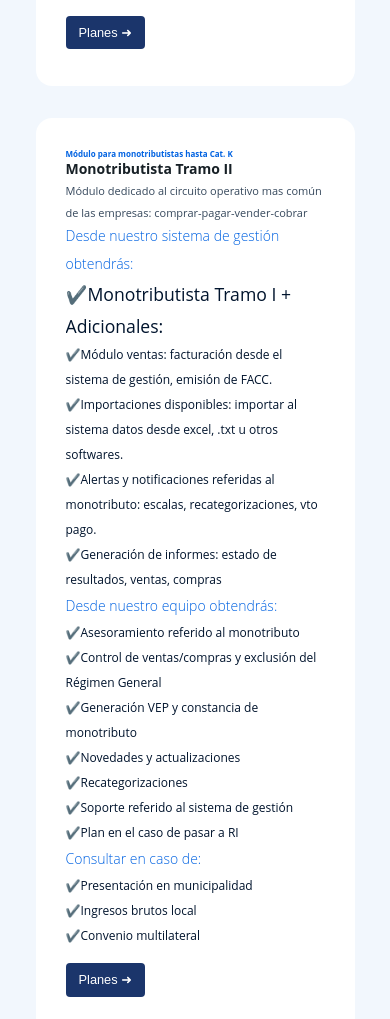
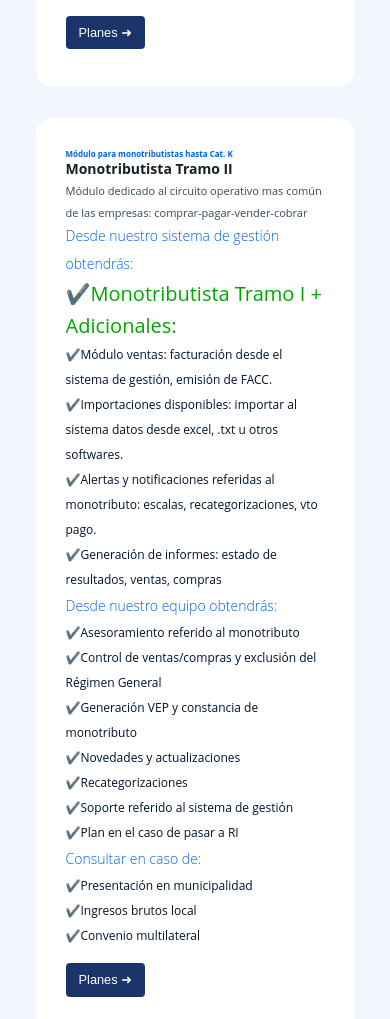
Before and after one commit to Alanoterohs/Alanoterohs.github.io, a plain HTML site: page index.html in a window 390 px wide. Shown: the part 1362-2381 px from the top of the page. Drawn offline with Linux system fonts and the light colour scheme.

Commit message:
Update styles.css

```diff
--- a/styles.css
+++ b/styles.css
@@ -170,6 +170,11 @@ span {
 
 }
 
+.soluciones-propuestas-adicional {
+  color: #00a600;
+  font-size: 20px;
+}
+
 .contenedor-cards {
   display: flex;
   flex-wrap: wrap;
@@ -301,10 +306,10 @@ body {
 }
 
 .pricing-box-bg-image {
-	background-image: url('https://images.unsplash.com/photo-1550029402-226115b7c579?ixlib=rb-1.2.1&ixid=eyJhcHBfaWQiOjEyMDd9&auto=format&fit=crop&w=701&q=80');
+	/* background-image: url('https://images.unsplash.com/photo-1550029402-226115b7c579?ixlib=rb-1.2.1&ixid=eyJhcHBfaWQiOjEyMDd9&auto=format&fit=crop&w=701&q=80');
 	background-size: cover;
 	background-position: center center;
-	color: #ffffff;
+	color: #ffffff; */
 }
 
 .pricing-box-bg-image .features-list li {
@@ -553,7 +558,7 @@ p {
 @media (max-width : 415px)  {
   * {
     /* max-width: 360px; */
-    overflow: scroll;
+    overflow: auto;
   }
 
   .logo, .imagen-frente {
```
